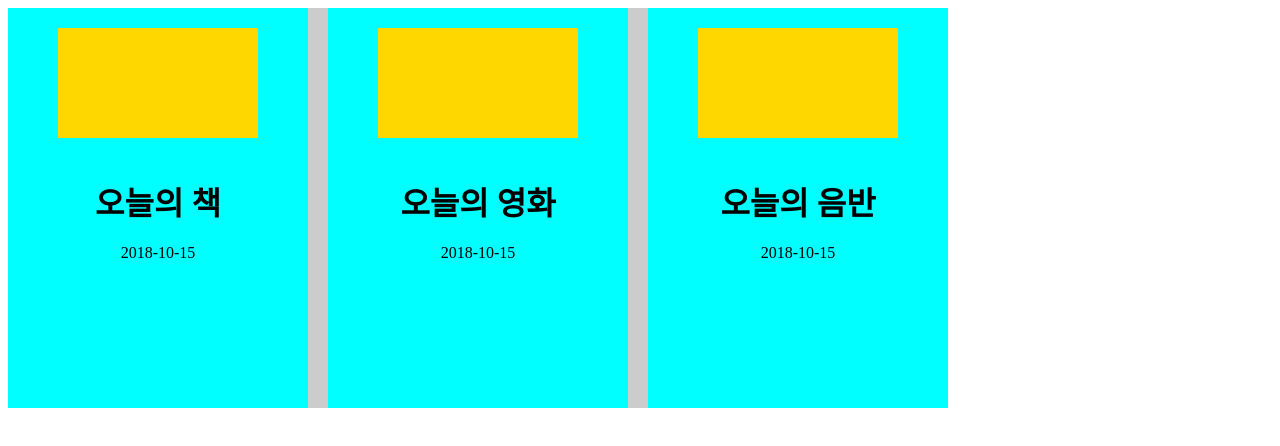
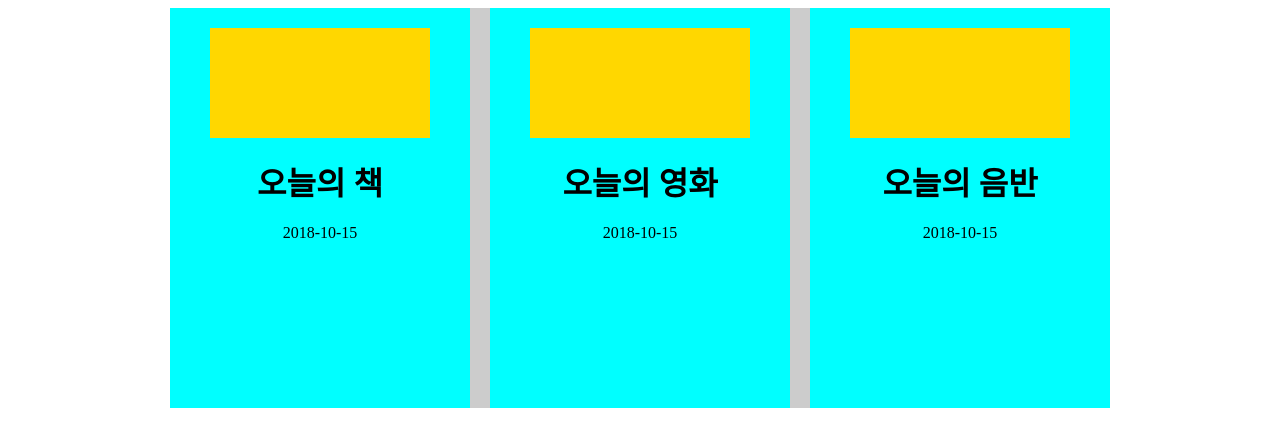
Before and after one commit to LIMSEONU/M-Academy, a plain HTML site: page Week1/13.page2.html in a window 1280 px wide. Drawn offline with Linux system fonts and the light colour scheme.

Commit message:
Update 13.page2.html

```diff
--- a/Week1/13.page2.html
+++ b/Week1/13.page2.html
@@ -3,31 +3,50 @@
 <head>
     <meta charset="UTF-8">
     <meta name="viewport" content="width=device-width, initial-scale=1.0">
-    <title>Document</title>
+    <title>Layout3(Basic2)</title>
     <style>
+
+        /*
+            display: flex;
+                => 가로정렬 속성
+                => 1차원 정렬(가로, 세로) *
+                => display: grid; - 2차원 정렬
+                   (엑셀, 표, 가로와 세로가 공존하는 것)
+
+            (display): flex container = 부모요소, flex 주체
+            flex item : 자식요소, 정렬대상
+
+            justify-content : 수평 배치
+                - center : 가운데
+                - flex-start / flex-end : 좌/우 배치
+                - space-between : 좌/우 균등배치
+
+            align-items : 수직 배치
+                - center / flex-start / flex-end
+
+        */
         .container {
             background-color: #ccc;
             display: flex;
             justify-content: center;
             width: 940px;
             height: 400px;
+            margin: 0 auto;
         }
 
         .container .box {
             background-color: cyan;
-            display: flex;
-            align-items: center;
-            flex-direction: column;
             width: 300px;
             height: 400px;
             margin-right: 20px;
+            text-align: center;
         }
         .container .box:last-child {
             margin-right: 0;
         }
 
         .container .box .thum {
-            width: 200px;
+            width: 220px;
             height: 110px;
             background-color: gold;
             margin: 20px auto;
```
